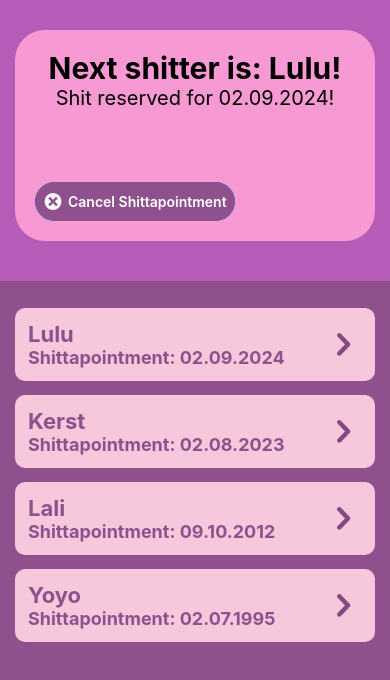
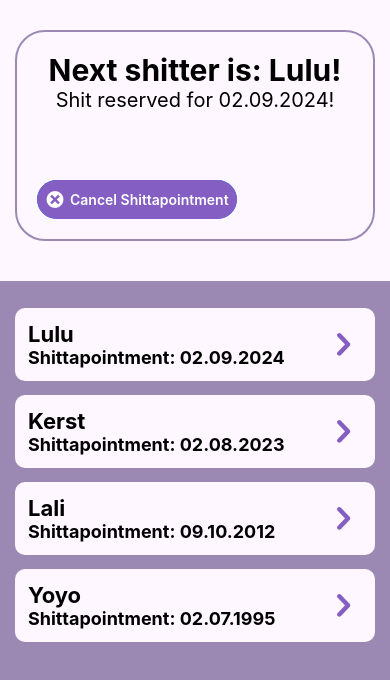
Before and after one commit to fischer-hub/shitwise, a React Native app: screen / in a window 390 px wide. Shown: the top 680 px of the page. Built offline with nearby package versions, Linux system fonts and the light colour scheme.

Commit message:
redesign

```diff
--- a/src/components/NextShitterComponent.tsx
+++ b/src/components/NextShitterComponent.tsx
@@ -45,18 +45,13 @@ const NextShitterComponent = (props: any) => {
 };
 
 const styles = StyleSheet.create({
-  margin: {
-    margin: 10,
-    backgroundColor: 'grey',
-    flex: 1
- },
   wrapper: {
     flex: 1,
-    backgroundColor: '#B65CB8'
+    backgroundColor: '#fef7ff'
  },
  cancelShitappointmentBtn: {
     fontWeight: 'bold',
-    backgroundColor:'#8e518d',
+    backgroundColor:'#845ec2',
     fontSize: 20,
     borderRadius: 20,
   },
@@ -68,13 +63,15 @@ const styles = StyleSheet.create({
   },
   nextShitterFont1: {
     fontWeight: 'bold',
-    fontSize: 30
+    fontSize: 30,
+    color: 'black'
   },
   nextShitterFont2: {
-    fontSize: 20
+    fontSize: 20,
+    color: 'black'
   },
   nextShitterContainer: {
-     backgroundColor: '#f79ad3',
+     backgroundColor: '#fef7ff',
      flex: 1,
      alignItems: 'center',
      justifyContent: 'flex-start',
@@ -82,18 +79,20 @@ const styles = StyleSheet.create({
      marginTop: 30,
      marginBottom: 40,
      borderRadius: 30,
-     padding: 20
+     padding: 20,
+     borderColor: '#9b89b3',
+     borderWidth: 2
   },
   cancelShitappointmentBtnText: {
     fontSize: 16,
     lineHeight: 21,
     fontWeight: 'bold',
     letterSpacing: 0.25,
-    color: '#d7c0d0',
+    color: '#845ec2',
   },
   cancelShitappointmentBtnIcon: {
     fontSize: 19,
-    color: '#d7c0d0',
+    color: '#845ec2',
     marginRight: 10
   }
 
--- a/src/components/ShitListComponent.tsx
+++ b/src/components/ShitListComponent.tsx
@@ -10,19 +10,19 @@ type shitListEntry = {
 
 const styles = StyleSheet.create({
   shitListContainer: {
-    backgroundColor: '#8e518d',
+    backgroundColor: '#9b89b3',
     flex: 1,
     paddingTop: 20,
   },
   itemTitle: {
     fontSize: 22,
     fontWeight: 'bold',
-    color: '#8e518d'
+    color: 'black'
   },
   itemDate: {
     fontSize: 18,
     fontWeight: 'bold',
-    color: '#8e518d'
+    color: 'black'
   },
   itemMoreBtn: {
     flex: 1,
@@ -32,10 +32,10 @@ const styles = StyleSheet.create({
   },
   itemMoreIcon:{
     fontSize: 39,
-    color: '#824a81',
+    color: '#845ec2',
   },
   shitListEntryContainer: {
-    backgroundColor: '#f7c7db',
+    backgroundColor: '#fef7ff',
     borderRadius: 10,
     marginHorizontal: 15,
     marginVertical: 7,
--- a/src/components/StatusBarComponent.tsx
+++ b/src/components/StatusBarComponent.tsx
@@ -6,7 +6,7 @@ const StatusBarComponent = () => {
 
   return(
       <View style={styles.statusBar}>
-        <Image source={require('../../res/img/status_bar_title.png')} style={styles.statusBarImg}/>
+        <Image source={require('../../res/img/status_bar_title_offwhite.png')} style={styles.statusBarImg}/>
       </View>
   )
 }
@@ -14,7 +14,7 @@ const StatusBarComponent = () => {
 const styles = StyleSheet.create({
   statusBar: {
     flex: 5,
-    backgroundColor: '#F8C9DD',
+    backgroundColor: '#9b89b3',
     alignItems: 'center',
     paddingTop: 4
   },
```
Also changed, not shown: src/components/AddShitBtnComponent.tsx (+65 -9 lines), res/img/status_bar_title_offwhite.png (added).
